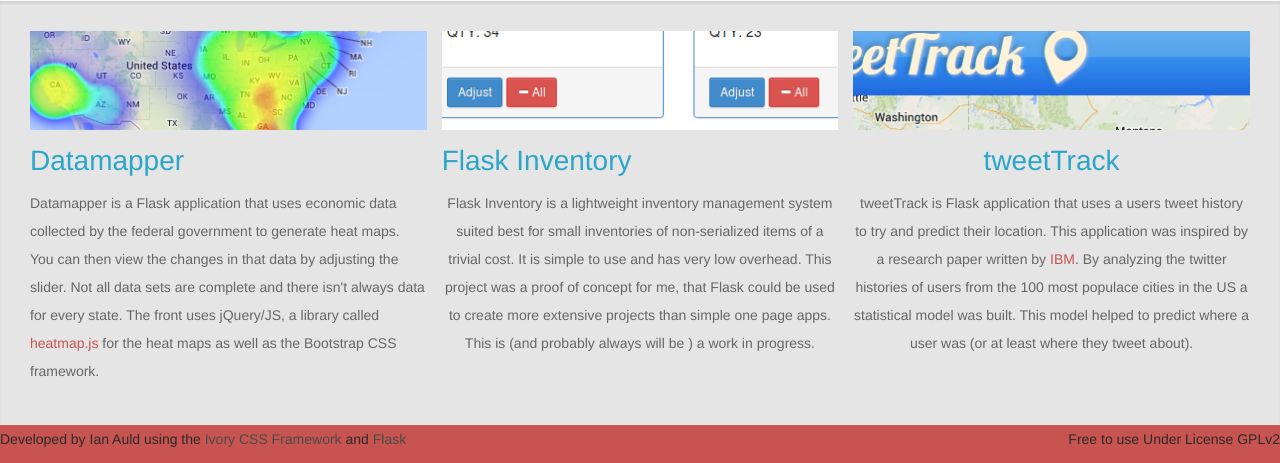
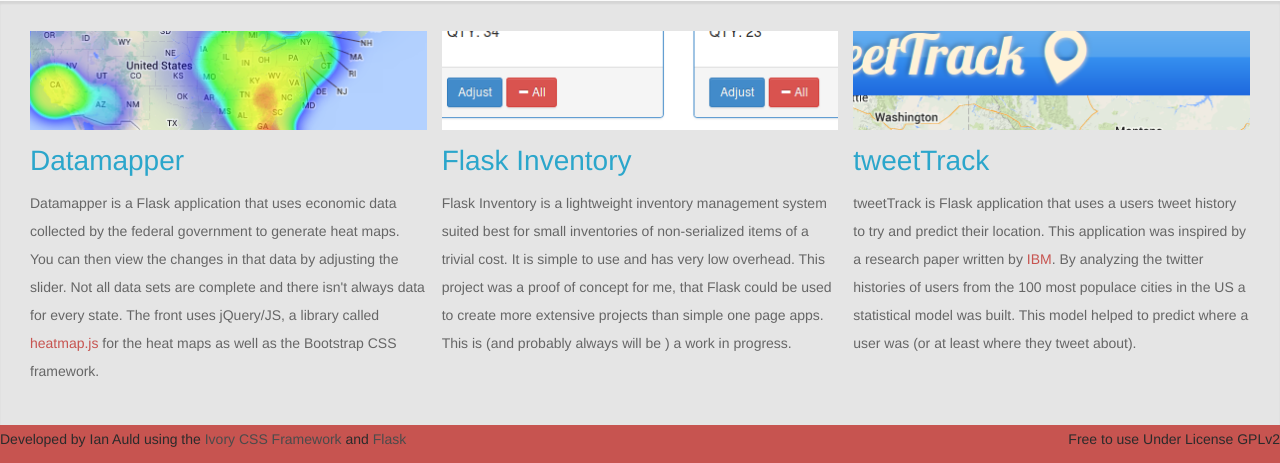
Before and after one commit to im-auld/ima-webdev, a Flask app: page /about/ in a window 1280 px wide. Shown: the part 499-962 px from the top of the page. Run offline with Flask 2, Linux system fonts and the light colour scheme.

Commit message:
Minor change to demo section

```diff
--- a/app/templates/demos.html
+++ b/app/templates/demos.html
@@ -17,7 +17,7 @@
         <img style="width:100%;" src="{{ url_for('static', filename='img/inventory.png') }}">
     </figure>
     <h3><a href="http://glacial-spire-3650.herokuapp.com/" target="_blank">Flask Inventory</a></h3>
-    <p class="text-center">
+    <p>
         Flask Inventory is a lightweight inventory management system suited best
         for small inventories of non-serialized items of a trivial cost. It is
         simple to use and has very low overhead. This project was a proof of concept for
@@ -29,10 +29,10 @@
     <figure>
         <img style="width:100%;" src="{{ url_for('static', filename='img/tweettrack.png') }}">
     </figure>
-    <h3 class="text-center">
+    <h3>
         <a href="http://ec2-54-191-111-81.us-west-2.compute.amazonaws.com" target="_blank">tweetTrack</a>
     </h3>
-    <p class="text-center">
+    <p>
         tweetTrack is Flask application that uses a users tweet history to try
         and predict their location. This application was inspired by a research
         paper written by <a href="http://arxiv.org/ftp/arxiv/papers/1403/1403.2345.pdf">IBM</a>. By analyzing the twitter histories of
```
